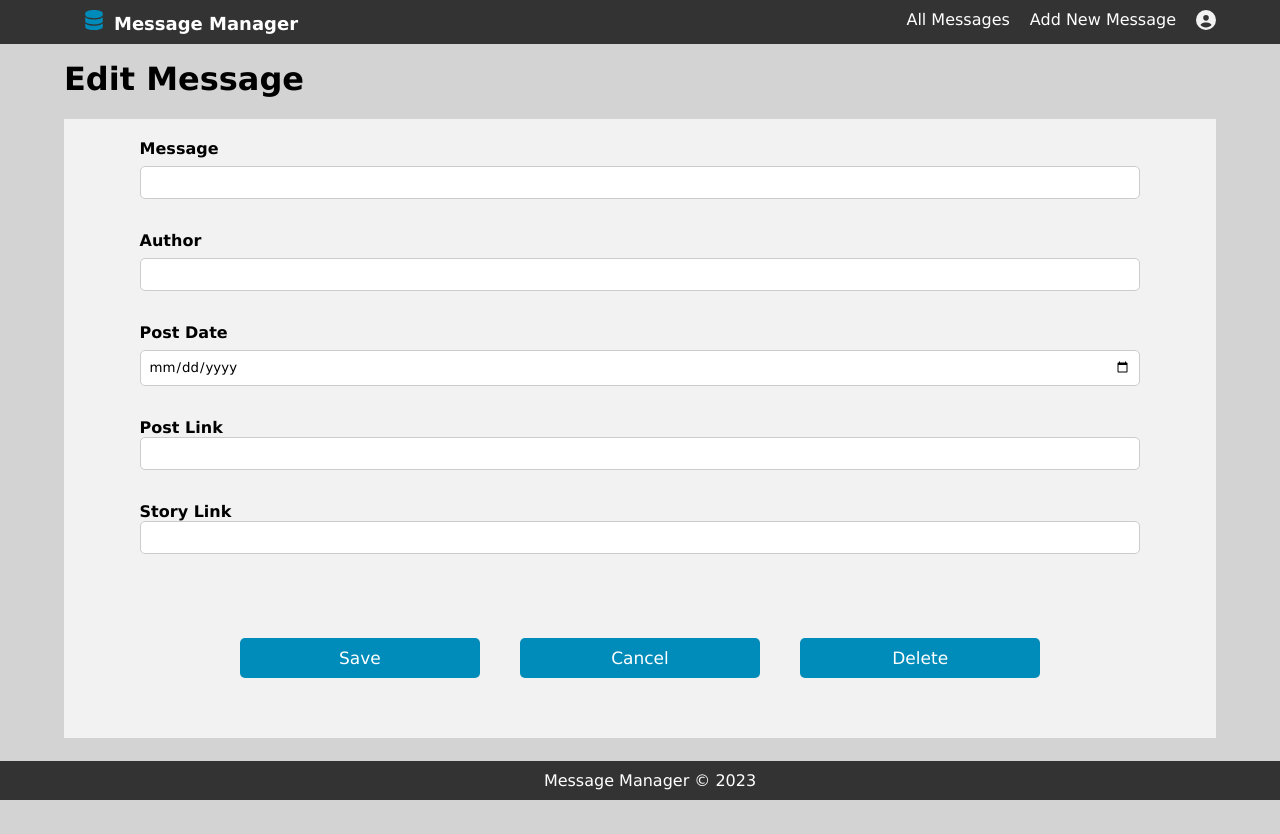
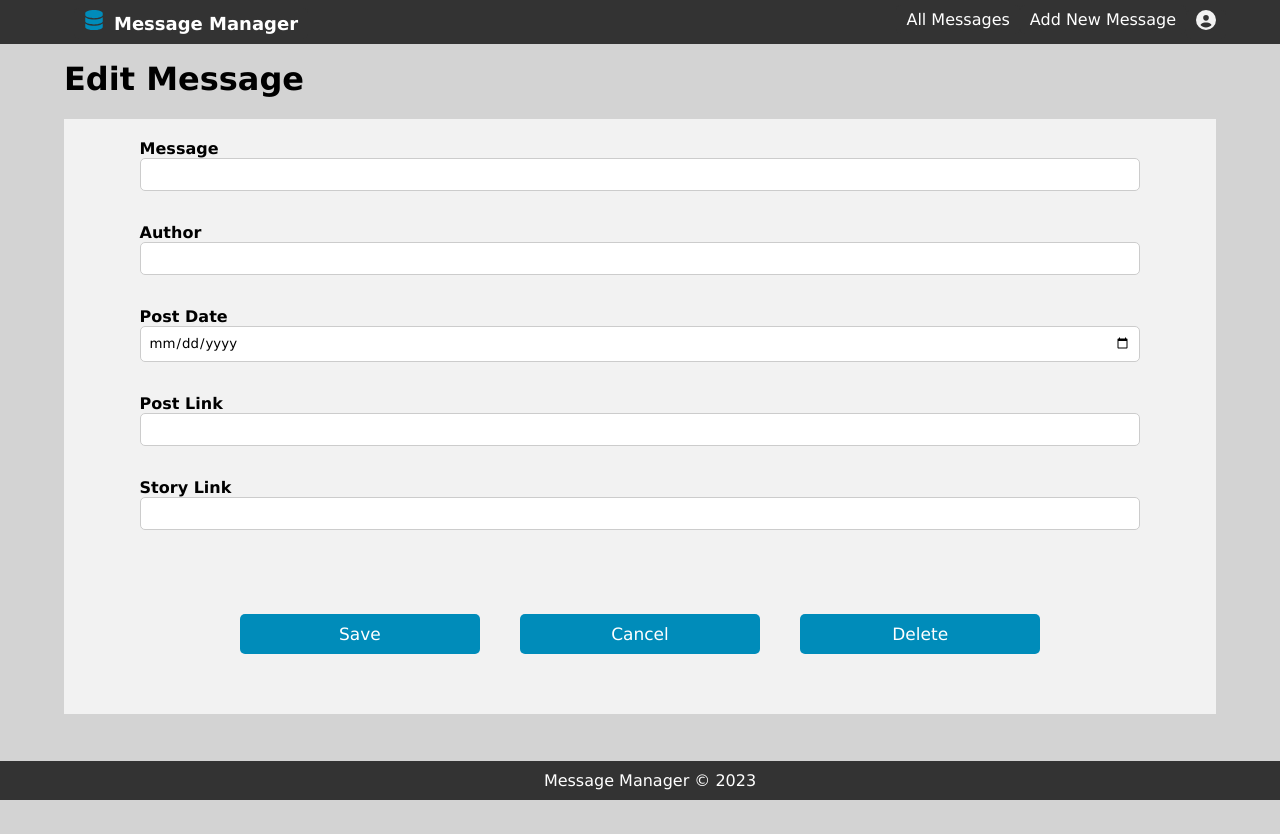
Before and after one commit to lucasmm96/message-manager2, a Next.js app: page /message-detail in a window 1280 px wide. After the commit the page ends 810 px from the top, so only its background shows below. Built offline with nearby package versions, Linux system fonts and the light colour scheme.

Commit message:
add input label e input text

```diff
--- a/components/ui/FormInput.js
+++ b/components/ui/FormInput.js
@@ -1,7 +1,8 @@
 import classes from '@/components/ui/FormInput.module.css';
 
-import IconLink from '@/components/ui/IconLink';
-import Switcher from '../ui/input/Switcher';
+import InputLabel from '@/components/ui/input/InputLabel';
+import TextInput from '@/components/ui/input/TextInput';
+import Switcher from '@/components/ui/input/Switcher';
 
 function FormInput(props) {
 	function onChangeHandler(event) {
@@ -18,38 +19,29 @@ function FormInput(props) {
 
 	return (
 		<div className={classes.group}>
+			{props.type !== 'url' && (
+				<InputLabel htmlFor={props.name} label={props.label} />
+			)}
 			{props.type === 'url' && (
-				<div>
-					<label className={classes.label} htmlFor={props.name}>
-						{props.label}
-					</label>
-					{props.value && (
-						<IconLink
-							href={props.value}
-							newTab={true}
-							filename="link.svg"
-							alt="Open Link"
-							w={20}
-							h={20}
+				<InputLabel
+					htmlFor={props.name}
+					href={props.href}
+					label={props.label}
+					type={props.type}
+					value={props.value}
 				/>
 			)}
-				</div>
-			)}
-			{props.type !== 'url' && (
-				<label className={classes.label} htmlFor={props.name}>
-					{props.label}
-				</label>
-			)}
 			{props.type !== 'switcher' && (
-				<input
+				<>
+					<TextInput
 						id={props.name}
-					className={classes.input}
 						type={props.type}
 						name={props.name}
 						value={props.value || ''}
-					onChange={onChangeHandler}
-					onBlur={onBlurHandler}
+						onChangeHandler={onChangeHandler}
+						onBlurHandler={onBlurHandler}
 					/>
+				</>
 			)}
 			{props.type === 'switcher' && (
 				<Switcher id={props.name} onSwitcherHandler={onSwitcherHandler} />
--- a/components/ui/FormInput.module.css
+++ b/components/ui/FormInput.module.css
@@ -1,15 +1,3 @@
-.label {
-	font-weight: bold;
-	margin-bottom: 0.5rem;
-	margin-right: 10px;
-}
-
-.input {
-	padding: 0.5rem;
-	border-radius: 5px;
-	border: 1px solid #ccc;
-}
-
 .group {
 	display: flex;
 	flex-direction: column;
```
Lines whose indentation alone changed are shown as unchanged.
